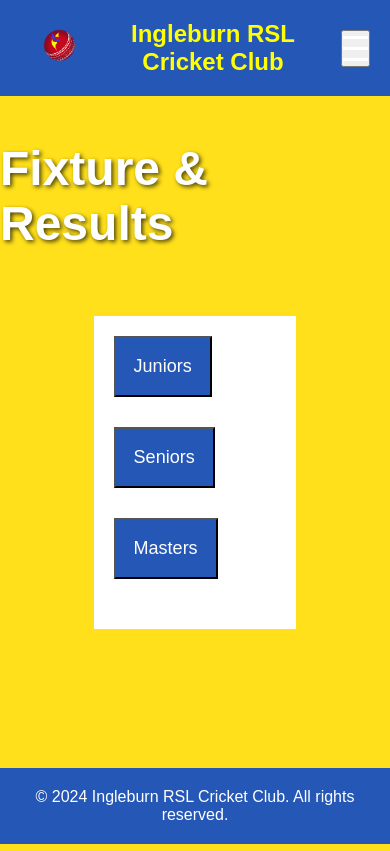
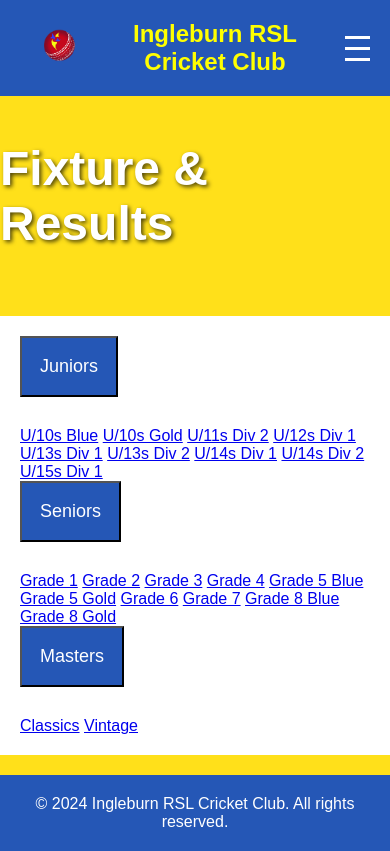
Before and after one commit to Tinych00/IRSLcrkt, a plain HTML site: page test2.html in a window 390 px wide. Drawn offline with Linux system fonts and the light colour scheme.

Commit message:
Update test2.html

```diff
--- a/test2.html
+++ b/test2.html
@@ -1,100 +1,98 @@
 <!DOCTYPE html>
 <html lang="en">
-
 <head>
     <meta charset="UTF-8">
     <meta name="viewport" content="width=device-width, initial-scale=1.0">
-    <meta name="description" content="Ingleburn RSL Cricket Club - community spirit and love of cricket. Registration, Contacts, News, and Match Updates for IRSL.">
+    <meta name="description" content="Ingleburn RSL Cricket Club is a club website that brings together the community spirit and love of cricket. Registration, Contacts, News, and Match Updates for the IRSL can be found here.">
     <link rel="icon" href="assets/crkt.png" type="image/png">
     <title>Ingleburn RSL Cricket Club</title>
      <link rel="stylesheet" href="css2.css">
-    <style>
-        /* Basic accordion inline CSS for better performance */
-        .accordion.active {
-            background-color: #ccc;
-        }
-
-        .panel {
-            max-height: 0;
-            overflow: hidden;
-            transition: max-height 0.3s ease;
-        }
-    </style>
 </head>
-
 <body>
 
 <!-- Navigation Bar -->
-    <nav class="navbar" role="navigation" aria-label="Main navigation">
+<nav class="navbar">
     <div class="logo">
         <a href="index.html" style="display: flex; align-items: center; text-decoration: none;">
             <img src="assets/crkt.png" alt="Ingleburn RSL Cricket Club Logo">
             <h2>Ingleburn RSL Cricket Club</h2>
         </a>
     </div>
-        <button class="hamburger" aria-label="Toggle menu" onclick="toggleMenu()">
-            <div></div>
-            <div></div>
-            <div></div>
-        </button>
     <ul>
         <li><a href="Registration.html">Registration</a></li>
         <li><a href="Fixture_Results.html">Fixture/Results</a></li>
         <li><a href="Notifications.html">Notifications</a></li>
-            <li><a href="https://www.facebook.com/ingleburnrslcricket/" target="_blank" rel="noopener noreferrer">Socials</a></li>
+        <li><a href="https://www.facebook.com/ingleburnrslcricket/" target="_blank">Socials</a></li>
         <li><a href="Contact.html">Contact</a></li>
         <li><a href="About_Us.html">About Us</a></li>
     </ul>
+    <div class="hamburger" onclick="toggleMenu()">
+        <div></div>
+        <div></div>
+        <div></div>
+    </div>
 </nav>
 
 <!-- Header Section -->
-    <header class="header" role="banner">
+<header class="header">
     <h1>Fixture & Results</h1>
 </header>
 
 <!-- Accordion Menu -->
-    <main class="container">
-        <section>
-            <button class="accordion" aria-expanded="false">Juniors</button>
-            <div class="panel" aria-hidden="true">
-                <a href="https://play.cricket.com.au/grade/e1162d4d-5e5a-46bb-90e6-c7023793dd38?teamId=6f1ff775-d361-465c-ae34-6cea407ede06&tab=matches" target="_blank" rel="noopener noreferrer">U/10s Blue</a>
-                <a href="https://play.cricket.com.au/grade/e1162d4d-5e5a-46bb-90e6-c7023793dd38?teamId=35bce4a7-5fda-49da-a2ed-a3cba1374f93&tab=matches" target="_blank" rel="noopener noreferrer">U/10s Gold</a>
-                <!-- Additional Junior links go here... -->
+<div class="container">
+    <button class="accordion">Juniors</button>
+  <div class="panel">
+        <a href="https://play.cricket.com.au/grade/e1162d4d-5e5a-46bb-90e6-c7023793dd38?teamId=6f1ff775-d361-465c-ae34-6cea407ede06&tab=matches" target="_blank">U/10s Blue</a>
+        <a href="https://play.cricket.com.au/grade/e1162d4d-5e5a-46bb-90e6-c7023793dd38?teamId=35bce4a7-5fda-49da-a2ed-a3cba1374f93&tab=matches" target="_blank">U/10s Gold</a>
+        <a href="https://play.cricket.com.au/grade/315fce90-9d2a-4872-a346-c88a6532d77a?teamId=a2893b57-0a43-445f-a056-0e0f39956473&tab=matches" target="_blank">U/11s Div 2</a>
+        <a href="https://play.cricket.com.au/grade/bad615df-2678-448f-bb84-feb745384204?teamId=10d44826-f3bf-41e7-928f-73e1c7ea32cd&tab=matches" target="_blank">U/12s Div 1</a>
+        <a href="https://play.cricket.com.au/grade/430ae0c1-0fcd-4dd9-baaa-750481380e97?teamId=c62201be-2b59-4f64-9d1e-9325c38ae27a&tab=matches" target="_blank">U/13s Div 1</a>
+        <a href="https://play.cricket.com.au/grade/432056c8-8b1d-4ab0-9f5d-2b7254fff301?teamId=c97694c8-2a06-4814-9594-f8aced0ce718&tab=matches" target="_blank">U/13s Div 2</a>
+        <a href="https://play.cricket.com.au/grade/ebf03807-0af5-40e2-9674-918bddf6bf00?teamId=b89afd82-5138-4a4f-b6a8-ac046bd704bd&tab=matches" target="_blank">U/14s Div 1</a>
+        <a href="https://play.cricket.com.au/grade/ebf03807-0af5-40e2-9674-918bddf6bf00?teamId=b89afd82-5138-4a4f-b6a8-ac046bd704bd&tab=matches" target="_blank">U/14s Div 2</a>
+        <a href="https://play.cricket.com.au/grade/6e60f6d6-258b-43d9-81cc-c9532bd5cfde?teamId=1004e04c-0d09-407f-a286-a7142353ef9e&tab=matches" target="_blank">U/15s Div 1</a>
     </div>
 
-            <button class="accordion" aria-expanded="false">Seniors</button>
-            <div class="panel" aria-hidden="true">
-                <a href="https://play.cricket.com.au/grade/61ffece4-abac-4ff9-ac0e-0f75772fd4f2?teamId=335e5f0a-8444-4ad8-b6b9-cb51c4256463&tab=matches" target="_blank" rel="noopener noreferrer">Grade 1</a>
-                <a href="https://play.cricket.com.au/grade/4304b6b1-04b3-488e-a6b4-866a2a120ff2?teamId=795223dd-5fd0-4226-839a-53d5cd55b2a5&tab=matches" target="_blank" rel="noopener noreferrer">Grade 2</a>
-                <!-- Additional Senior links go here... -->
+    <button class="accordion">Seniors</button>
+    <div class="panel">
+        <a href="https://play.cricket.com.au/grade/61ffece4-abac-4ff9-ac0e-0f75772fd4f2?teamId=335e5f0a-8444-4ad8-b6b9-cb51c4256463&tab=matches" target="_blank">Grade 1</a>
+        <a href="https://play.cricket.com.au/grade/4304b6b1-04b3-488e-a6b4-866a2a120ff2?teamId=795223dd-5fd0-4226-839a-53d5cd55b2a5&tab=matches" target="_blank">Grade 2</a>
+        <a href="https://play.cricket.com.au/grade/da38deee-bd63-4906-8ae0-0f92a42462d2?teamId=0373e2a9-39b6-4686-9b5c-74fa87229f14&tab=matches" target="_blank">Grade 3</a>
+        <a href="https://play.cricket.com.au/grade/92a287c9-b646-4882-9742-6014890393c4?teamId=a17aa80d-c2b2-455a-be47-45d58d29935a&tab=matches" target="_blank">Grade 4</a>
+        <a href="https://play.cricket.com.au/grade/b13d506d-a4ad-438b-8e23-b8d77fcbe133?teamId=f9dca24e-2f87-4237-8c65-f866ba052d1c&tab=matches" target="_blank">Grade 5 Blue</a>
+        <a href="https://play.cricket.com.au/grade/b13d506d-a4ad-438b-8e23-b8d77fcbe133?teamId=482abebf-6327-44cb-b0a8-ce71b15a2ecd&tab=matches" target="_blank">Grade 5 Gold</a>
+        <a href="https://play.cricket.com.au/grade/a6b91919-cb95-4f35-bd4a-a79ed30ae3d2?teamId=b340b6d2-14d0-4b65-9b5c-fb646a04258d&tab=matches" target="_blank">Grade 6</a>
+        <a href="https://play.cricket.com.au/grade/471166d0-b4df-4ae5-ab92-fdf96ee39987?teamId=89bbf8f4-eb5b-4524-aa2d-1ab885a27cac&tab=matches" target="_blank">Grade 7</a>
+        <a href="https://play.cricket.com.au/grade/93aac5f6-3f17-444c-85d4-39d8a667b5a4?teamId=64ad7b48-a7bf-4fce-a6fc-1fe46fa10511&tab=matches" target="_blank">Grade 8 Blue</a>
+        <a href="https://play.cricket.com.au/grade/93aac5f6-3f17-444c-85d4-39d8a667b5a4?teamId=b1201271-b3e5-47d7-907f-aed505ce6086&tab=matches" target="_blank">Grade 8 Gold</a>
+
     </div>
 
-            <button class="accordion" aria-expanded="false">Masters</button>
-            <div class="panel" aria-hidden="true">
-                <a href="https://play.cricket.com.au/grade/52248d35-d7b6-4ad0-93a1-0d3b7ee4b745?teamId=a6f1ed1d-c257-4ebe-a99b-37808ce7190f&tab=matches" target="_blank" rel="noopener noreferrer">Classics</a>
-                <a href="https://play.cricket.com.au/grade/f9326ab5-f367-4b90-8fda-48048443c7fb?teamId=4d838ba7-7797-45df-883d-b69ccf8fffc9&tab=matches" target="_blank" rel="noopener noreferrer">Vintage</a>
+    <button class="accordion">Masters</button>
+    <div class="panel">
+        <a href="https://play.cricket.com.au/grade/52248d35-d7b6-4ad0-93a1-0d3b7ee4b745?teamId=a6f1ed1d-c257-4ebe-a99b-37808ce7190f&tab=matches" target="_blank">Classics</a>
+        <a href="https://play.cricket.com.au/grade/f9326ab5-f367-4b90-8fda-48048443c7fb?teamId=4d838ba7-7797-45df-883d-b69ccf8fffc9&tab=matches" target="_blank">Vintage</a>
+
     </div>
-        </section>
-    </main>
+</div>
+
+
 
 <!-- Footer -->
-    <footer class="footer" role="contentinfo">
+<footer class="footer">
     <p>&copy; 2024 Ingleburn RSL Cricket Club. All rights reserved.</p>
 </footer>
 
 <!-- Accordion Script -->
 <script>
-        // Improved Accordion Script
     document.querySelectorAll(".accordion").forEach((accordion) => {
         accordion.addEventListener("click", function() {
             this.classList.toggle("active");
-                this.setAttribute("aria-expanded", this.classList.contains("active"));
             let panel = this.nextElementSibling;
             panel.style.maxHeight = panel.style.maxHeight ? null : panel.scrollHeight + "px";
-                panel.setAttribute("aria-hidden", !panel.style.maxHeight);
         });
     });
 </script>
+
 </body>
-
 </html>
```
Lines whose indentation alone changed are shown as unchanged.
